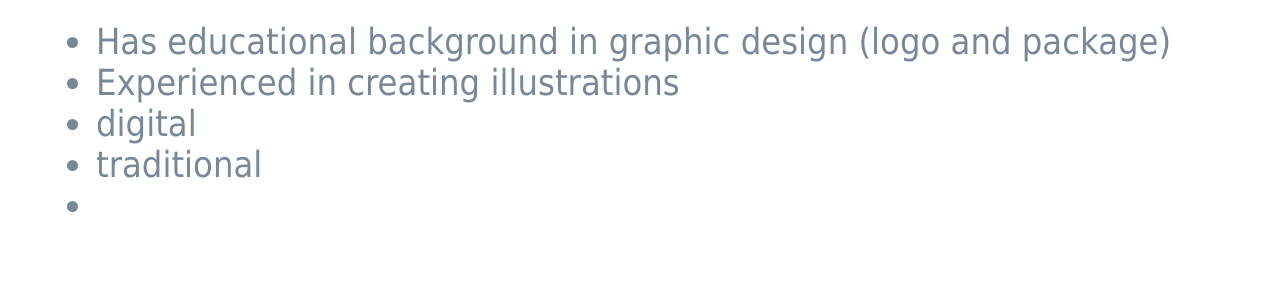
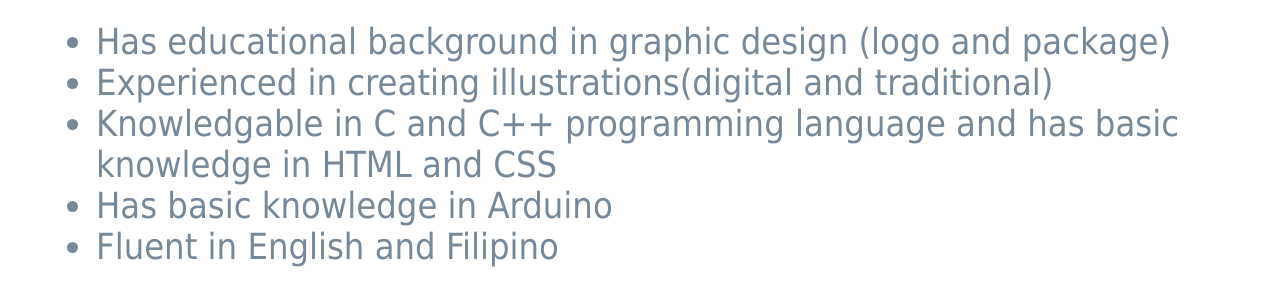
Before and after one commit to clintashleyy/activity03, a plain HTML site: page skills.html in a window 1280 px wide. Shown: the part 187-492 px from the top of the page. Drawn offline with Linux system fonts and the light colour scheme.

Commit message:
Update skills.html

```diff
--- a/skills.html
+++ b/skills.html
@@ -31,10 +31,10 @@
 	 <p style="font-size: 48px; margin: 0px 0px 0px 48px"><b>Skills</b></p>
 	 <ul style="font-size: 36px; margin: 24px 0px 0px 48px">
 	    <li>Has educational background in graphic design (logo and package)</li>
-	    <li>Experienced in creating illustrations
-		 <li>digital</li>
-		 <li>traditional<li>
-		 </li>
+		 <li>Experienced in creating illustrations(digital and traditional)</li>
+		 <li>Knowledgable in C and C++ programming language and has basic knowledge in HTML and CSS</li>
+	    <li>Has basic knowledge in Arduino</li>
+		<li>Fluent in English and Filipino</li>
 	 </ul>
    </body>
 </html>
```
